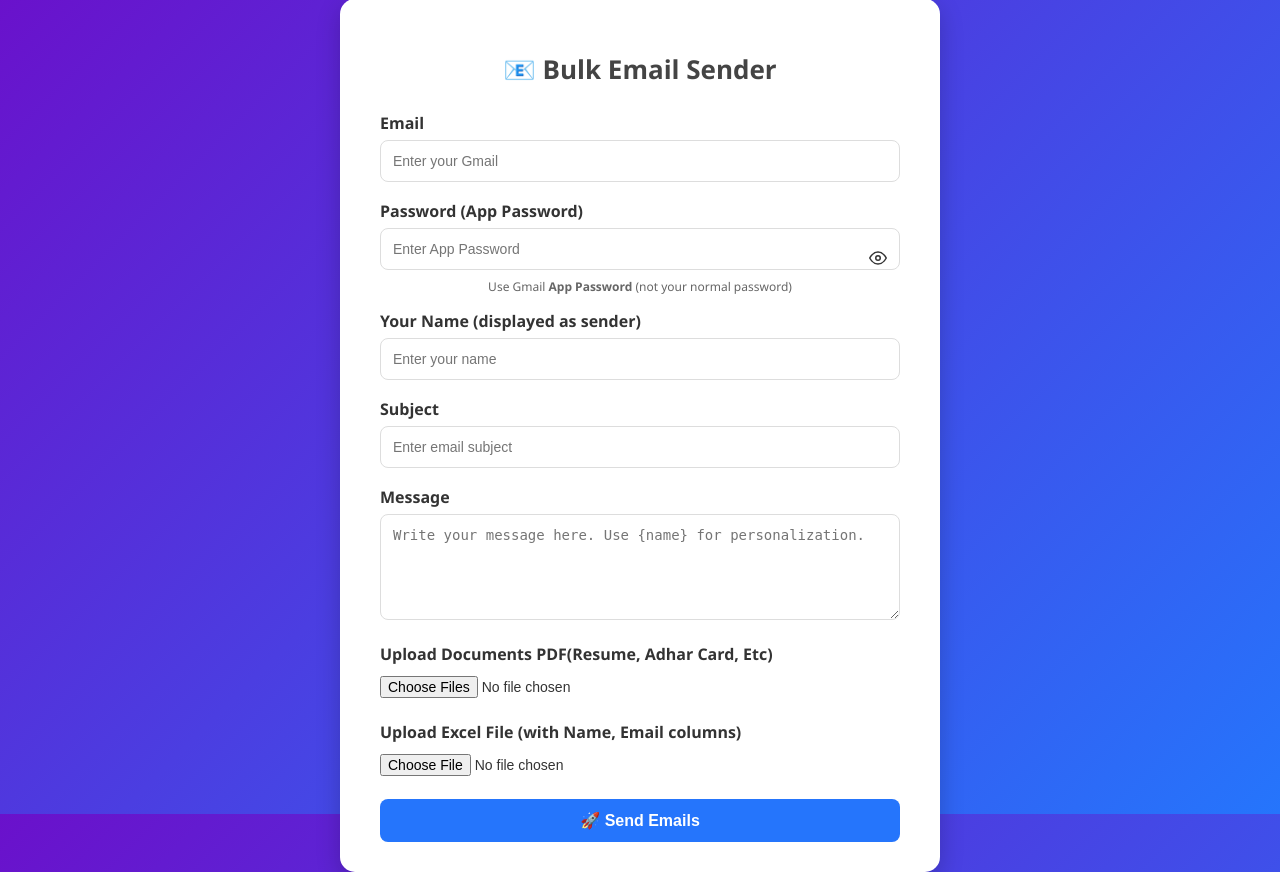
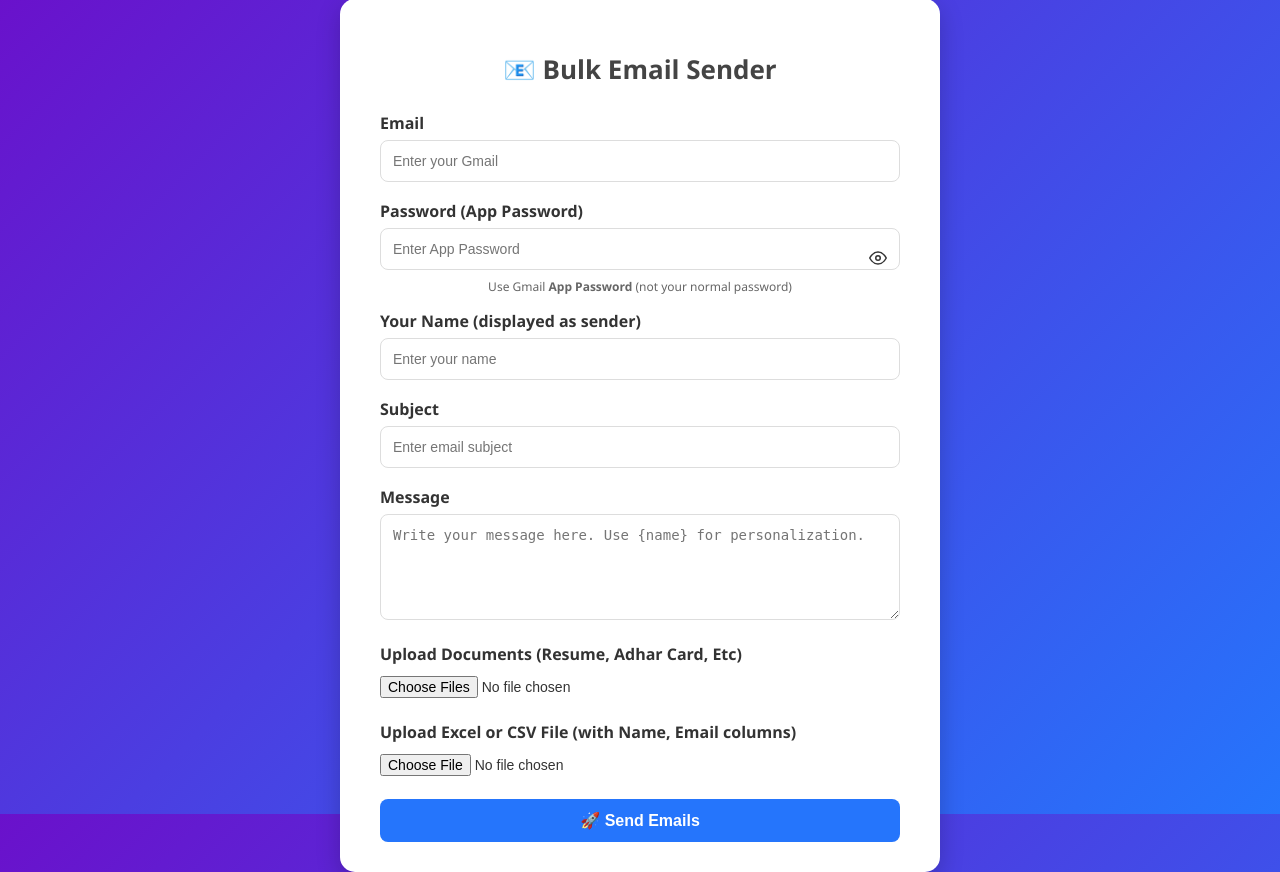
Before and after one commit to rohityadav-06/Bulk-Email-Sender, a Flask app: page / in a window 1280 px wide. Shown: the part 16-888 px from the top of the page. Run offline with Flask 3, Linux system fonts and the light colour scheme.

Commit message:
Update labels

```diff
--- a/templates/index.html
+++ b/templates/index.html
@@ -42,10 +42,10 @@
       <label>Message</label>
       <textarea name="message" rows="5" placeholder="Write your message here. Use {name} for personalization." required></textarea>
 
-      <label>Upload Documents PDF(Resume, Adhar Card, Etc)</label>
+      <label>Upload Documents (Resume, Adhar Card, Etc)</label>
       <input type="file" name="document" accept=".pdf,.docx,.doc,.png,.jpg" multiple>
 
-      <label>Upload Excel File (with Name, Email columns)</label>
+      <label>Upload Excel or CSV File (with Name, Email columns)</label>
       <input type="file" name="excel" accept=".xlsx,.xls,.csv" required>
 
       <button type="submit">🚀 Send Emails</button>
```
